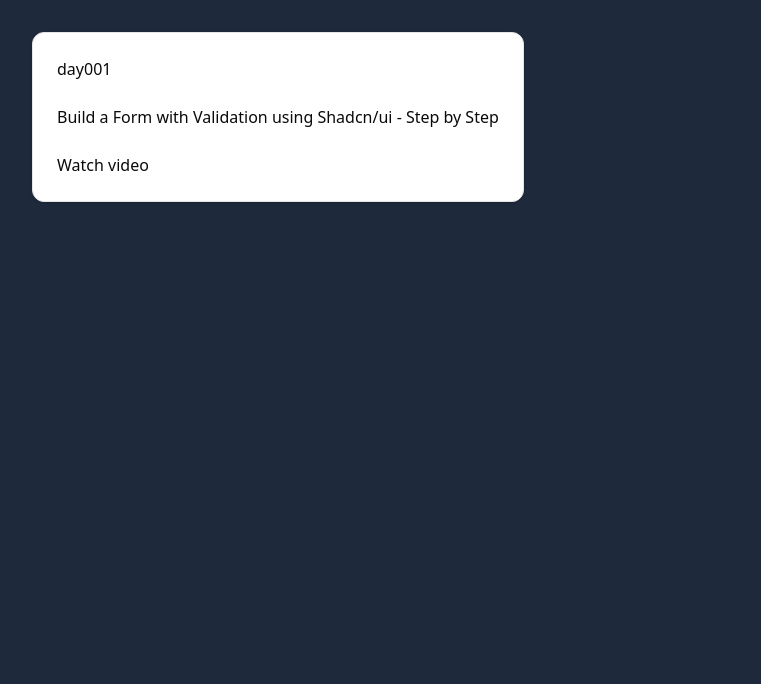
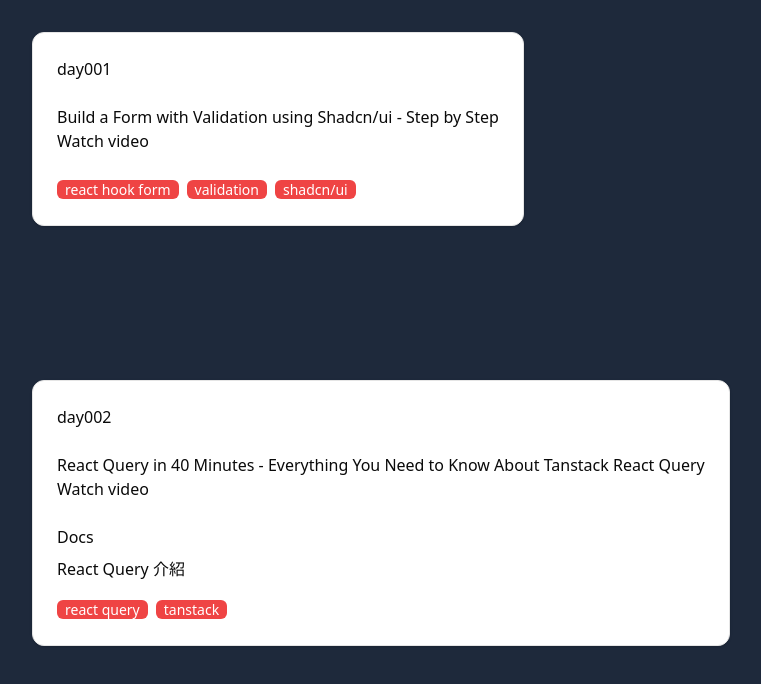
Before and after one commit to fruitsdrink/react-hero, a React (Vite) app: page / in a window 1280 px wide. Shown: the top 684 px of the page, without its empty margins (0-761 px from the left). Built offline with nearby package versions, Linux system fonts and the light colour scheme; what react-topbar-progress-indicator would draw is missing.

Commit message:
feat: day002

```diff
--- a/package.json
+++ b/package.json
@@ -15,6 +15,7 @@
     "@radix-ui/react-icons": "^1.3.0",
     "@radix-ui/react-label": "^2.1.0",
     "@radix-ui/react-slot": "^1.1.0",
+    "@tanstack/react-query": "^5.59.9",
     "class-variance-authority": "^0.7.0",
     "clsx": "^2.1.1",
     "localforage": "^1.10.0",
--- a/src/main.tsx
+++ b/src/main.tsx
@@ -1,6 +1,7 @@
 import { StrictMode } from "react";
 import { createRoot } from "react-dom/client";
 import { createBrowserRouter, RouterProvider } from "react-router-dom";
+import { QueryClient, QueryClientProvider } from "@tanstack/react-query";
 import "./assets/styles/index.css";
 
 import Root from "@/layout/root";
@@ -21,8 +22,19 @@
   }
 ]);
 
+const queryClient = new QueryClient({
+  defaultOptions: {
+    queries: {
+      staleTime: 60_000,
+      gcTime: 60_000 * 10
+    }
+  }
+});
+
 createRoot(document.getElementById("root")!).render(
   <StrictMode>
-    <RouterProvider router={router} />
+    <QueryClientProvider client={queryClient}>
+      <RouterProvider router={router} />
+    </QueryClientProvider>
   </StrictMode>
 );
--- /dev/null
+++ b/src/pages/day002/page.tsx
@@ -0,0 +1,132 @@
+import { Button } from "@/components/ui/button";
+import {
+  Card,
+  CardContent,
+  CardDescription,
+  CardHeader,
+  CardTitle
+} from "@/components/ui/card";
+import { Input } from "@/components/ui/input";
+import { wait } from "@/utils/timer";
+import { useMutation, useQuery, useQueryClient } from "@tanstack/react-query";
+import { useState } from "react";
+
+const queryKey = "day002_posts";
+
+const Page = () => {
+  const [title, setTitle] = useState("");
+  const [body, setBody] = useState("");
+
+  const queryClient = useQueryClient();
+
+  const { data, error, isLoading } = useQuery({
+    queryKey: [queryKey],
+    queryFn: async (): Promise<Post[]> => {
+      const res = await fetch("https://jsonplaceholder.typicode.com/posts");
+      await wait();
+      return res.json();
+    }
+    //gcTime: 10_000
+    // staleTime: 10_000, // 超过10后且触发了条件后重新获取数据， 触发条件为窗口重新获取焦点、重新连接网络、手动触发
+    // refetchInterval: 10_000 // 每10秒重新获取数据
+  });
+
+  const { mutate, isError, isPending } = useMutation({
+    mutationFn: async (newPost: Omit<Post, "id">) => {
+      const res = await fetch("https://jsonplaceholder.typicode.com/posts", {
+        method: "POST",
+        body: JSON.stringify(newPost),
+        headers: {
+          "Content-type": "application/json; charset=UTF-8"
+        }
+      });
+
+      const data = res.json();
+      console.log("add post res: ", data);
+      return data;
+    },
+    onSuccess: (newPost) => {
+      // refetch the data
+      // queryClient.invalidateQueries({
+      //   queryKey: [queryKey]
+      // });
+
+      // update the cache， 乐观更新
+      queryClient.setQueryData([queryKey], (oldData: Post[] | undefined) => {
+        return oldData
+          ? [{ ...newPost, id: oldData.length + 1 }, ...oldData]
+          : [];
+      });
+    }
+  });
+
+  if (error) {
+    return (
+      <div className="flex justify-center items-center w-full h-screen">
+        Error: {error.message ?? "There was an error!"}
+      </div>
+    );
+  }
+  if (isLoading) {
+    return (
+      <div className="flex justify-center items-center w-full h-screen">
+        Loading...
+      </div>
+    );
+  }
+
+  return (
+    <div className="p-8">
+      <div className="mb-8">
+        <div className="mb-8 space-y-2">
+          <Input
+            placeholder="Title"
+            onChange={(e) => setTitle(e.target.value)}
+          />
+          <Input placeholder="Body" onChange={(e) => setBody(e.target.value)} />
+        </div>
+        <Button
+          disabled={isPending}
+          onClick={() => {
+            if (!title || !body) return;
+            mutate({
+              userId: 1,
+              title,
+              body
+            });
+          }}
+        >
+          {isPending ? "Adding Post..." : "Add Post"}
+        </Button>
+        {isError && (
+          <div className="text-red-500">Error: Failed to add post</div>
+        )}
+      </div>
+      <div className="flex flex-col gap-2">
+        {data?.map((post) => {
+          return (
+            <Card key={post.id}>
+              <CardHeader>
+                <CardTitle>
+                  #{post.id} {post.title}
+                </CardTitle>
+                <CardDescription></CardDescription>
+              </CardHeader>
+
+              <CardContent>{post.body}</CardContent>
+            </Card>
+          );
+        })}
+      </div>
+    </div>
+  );
+};
+
+export default Page;
+
+interface Post {
+  userId: number;
+  id: number;
+  title: string;
+  body: string;
+}
--- a/src/pages/home/index.tsx
+++ b/src/pages/home/index.tsx
@@ -19,14 +19,45 @@
             <CardHeader>
               <Link to={route.path!}>{route.meta?.title}</Link>
             </CardHeader>
-            {route.meta?.desc && <CardContent>{route.meta.desc}</CardContent>}
-            {route.meta?.url && (
-              <CardFooter>
-                <a href={route.meta.url} target="_blank" rel="noreferrer">
-                  Watch video
-                </a>
-              </CardFooter>
-            )}
+            <CardContent>
+              {route.meta?.desc && <div>{route.meta?.desc}</div>}
+              {route.meta?.url && (
+                <div>
+                  <a href={route.meta.url} target="_blank" rel="noreferrer">
+                    Watch video
+                  </a>
+                </div>
+              )}
+            </CardContent>
+            <CardFooter className="flex flex-col items-start">
+              {route.meta?.docs && (
+                <div className="mb-4">
+                  <div className="mb-2">Docs</div>
+                  {route.meta?.docs?.map((doc) => (
+                    <a
+                      key={doc.title}
+                      href={doc.url}
+                      target="_blank"
+                      rel="noreferrer"
+                    >
+                      {doc.title}
+                    </a>
+                  ))}
+                </div>
+              )}
+              {route.meta?.tags && (
+                <div>
+                  {route.meta?.tags?.map((tag) => (
+                    <span
+                      key={tag}
+                      className="px-2 py-0 mr-2 text-sm text-white bg-red-500 rounded-md"
+                    >
+                      {tag}
+                    </span>
+                  ))}
+                </div>
+              )}
+            </CardFooter>
           </Card>
         );
       })}
--- a/src/router/index.tsx
+++ b/src/router/index.tsx
@@ -8,6 +8,8 @@
     desc?: string;
     url?: string;
     showOnHome?: boolean;
+    tags?: string[];
+    docs?: { title: string; url: string }[];
   };
   children?: Route[];
 };
@@ -20,6 +22,7 @@
       title: "day001",
       desc: "Build a Form with Validation using Shadcn/ui - Step by Step",
       url: "https://youtu.be/LeWhCsQk1PM?si=80Y_fDKRDhwMB6JO",
+      tags: ["react hook form", "validation", "shadcn/ui"],
       showOnHome: true
     }
   },
@@ -35,6 +38,23 @@
     page: "/src/pages/day001/pages/register/page.tsx",
     meta: {
       title: "Register"
+    }
+  },
+  {
+    path: "/day002",
+    page: "/day002/page",
+    meta: {
+      title: "day002",
+      desc: "React Query in 40 Minutes - Everything You Need to Know About Tanstack React Query",
+      url: "https://youtu.be/NOvx4LB6Hfk?si=syVOT7sMS4y7Xqqn",
+      tags: ["react query", "tanstack"],
+      docs: [
+        {
+          title: "React Query 介紹",
+          url: "https://alex-flow-state.netlify.app/react-js/react-query-intro"
+        }
+      ],
+      showOnHome: true
     }
   }
 ];
```
Also changed, not shown: 1 other file (tests, documents, lock files or other folders).
